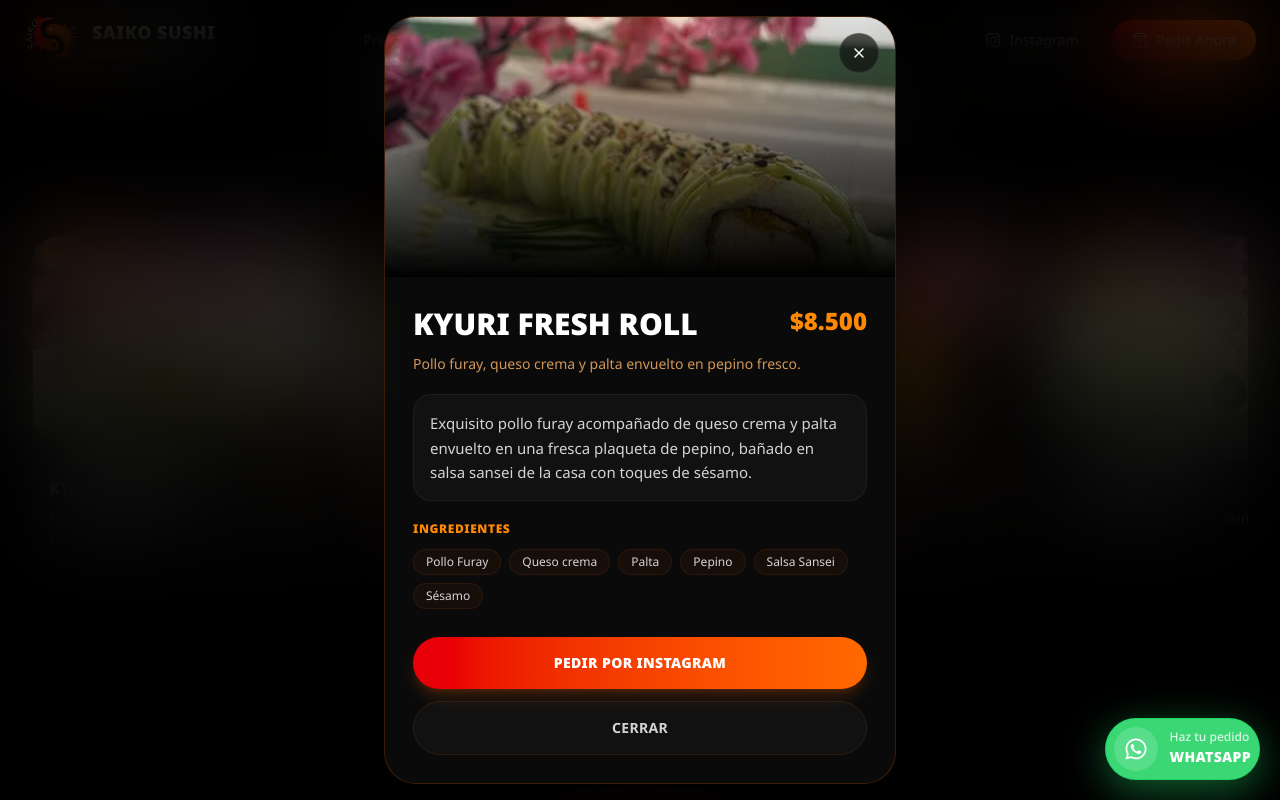
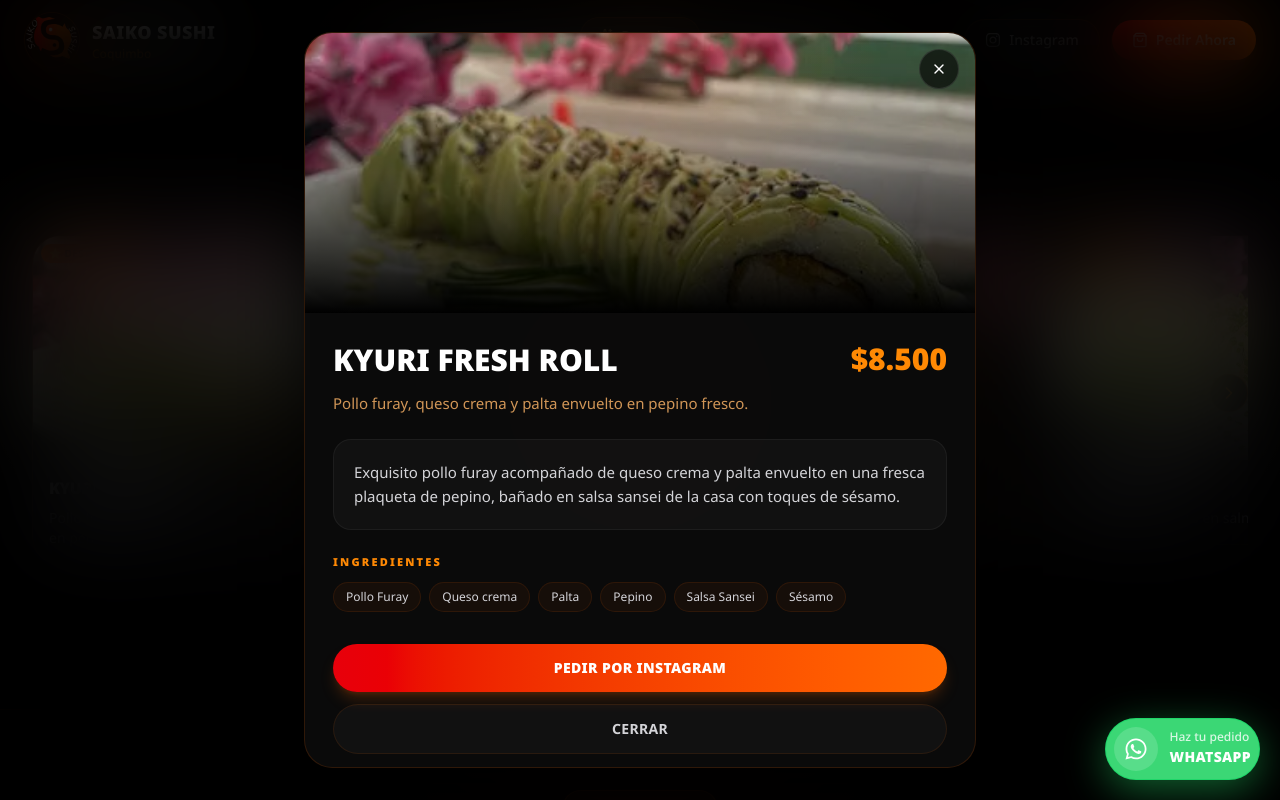
Before and after one commit to Joelherr09/saiko-sushi, a Next.js app: page / in a window 1280 px wide. Both pictures are taken after a click on the button 192 px from the left and 1264 px from the top of the page. Shown: the part 864-1664 px from the top of the page. Built offline with nearby package versions, Linux system fonts and the light colour scheme.

Commit message:
Update ProductModal.tsx

```diff
--- a/components/home/ProductModal.tsx
+++ b/components/home/ProductModal.tsx
@@ -27,6 +27,14 @@ export default function ProductModal({
 
   useEffect(() => {
     setImageError(false);
+
+    if (product) {
+      document.body.style.overflow = "hidden";
+    }
+
+    return () => {
+      document.body.style.overflow = "auto";
+    };
   }, [product]);
 
   if (!product) return null;
@@ -44,16 +52,18 @@ export default function ProductModal({
           animate={{ opacity: 1 }}
           exit={{ opacity: 0 }}
           onClick={onClose}
-          className="fixed inset-0 z-50 flex items-center justify-center overflow-y-auto bg-black/70 p-4 backdrop-blur-2xl"
+          className="fixed inset-0 z-50 overflow-y-auto bg-black/75 backdrop-blur-2xl"
         >
-          {/* Glow */}
-          <div className="absolute inset-0 bg-[radial-gradient(circle_at_center,rgba(249,115,22,0.12),transparent_45%)]" />
+          {/* OVERLAY GLOW */}
+          <div className="absolute inset-0 bg-[radial-gradient(circle_at_center,rgba(249,115,22,0.10),transparent_45%)]" />
 
+          {/* CONTAINER */}
+          <div className="flex min-h-full items-center justify-center p-3 sm:p-5 lg:p-8">
             <motion.div
               initial={{
-              scale: 0.92,
+                scale: 0.94,
                 opacity: 0,
-              y: 40,
+                y: 30,
               }}
               animate={{
                 scale: 1,
@@ -61,75 +71,89 @@ export default function ProductModal({
                 y: 0,
               }}
               exit={{
-              scale: 0.92,
+                scale: 0.94,
                 opacity: 0,
-              y: 40,
+                y: 30,
               }}
               transition={{
-              duration: 0.28,
+                duration: 0.26,
                 ease: [0.22, 1, 0.36, 1],
               }}
-            onClick={(e) => e.stopPropagation()}
-            className="relative w-full max-w-md overflow-hidden rounded-[32px] border border-orange-500/20 bg-[#0b0b0b]/95 shadow-[0_20px_80px_rgba(0,0,0,0.7)] backdrop-blur-xl sm:max-w-lg"
+              onClick={(e) =>
+                e.stopPropagation()
+              }
+              className="relative flex max-h-[92vh] w-full max-w-md flex-col overflow-hidden rounded-[28px] border border-orange-500/15 bg-[#0b0b0b]/95 shadow-[0_25px_80px_rgba(0,0,0,0.75)] backdrop-blur-xl sm:max-w-xl lg:max-w-2xl"
             >
               {/* IMAGE */}
-            <div className="relative h-[220px] w-full overflow-hidden sm:h-[260px]">
+              <div className="relative h-[180px] w-full shrink-0 overflow-hidden sm:h-[240px] lg:h-[280px]">
                 <Image
                   src={imageSrc}
                   alt={product.name}
                   fill
-                onError={() => setImageError(true)}
+                  onError={() =>
+                    setImageError(true)
+                  }
+                  sizes="(max-width: 640px) 100vw, 800px"
                   className={`transition-transform duration-700 ${
-                  imageError || !product.image
-                    ? "object-contain p-10 opacity-80"
+                    imageError ||
+                    !product.image
+                      ? "object-contain p-8 opacity-80 sm:p-10"
                       : "object-cover"
                   }`}
                 />
 
-              {/* Overlay */}
-              {!imageError && product.image && (
-                <div className="absolute inset-0 bg-gradient-to-t from-black via-black/50 to-transparent" />
+                {/* IMAGE OVERLAY */}
+                {!imageError &&
+                  product.image && (
+                    <div className="absolute inset-0 bg-gradient-to-t from-black via-black/40 to-transparent" />
                   )}
 
-              {/* Orange glow */}
+                {/* ORANGE FX */}
                 <div className="absolute inset-0 bg-[radial-gradient(circle_at_top,rgba(249,115,22,0.18),transparent_55%)]" />
 
                 {/* CLOSE */}
                 <button
                   onClick={onClose}
-                className="absolute right-4 top-4 flex size-10 items-center justify-center rounded-full border border-white/10 bg-black/60 text-white backdrop-blur-xl transition-all duration-300 hover:scale-110 hover:border-red-500/40 hover:bg-red-600"
+                  className="absolute right-3 top-3 flex size-10 items-center justify-center rounded-full border border-white/10 bg-black/60 text-white backdrop-blur-xl transition-all duration-300 hover:scale-110 hover:border-red-500/40 hover:bg-red-600 sm:right-4 sm:top-4"
                 >
                   <X className="size-4" />
                 </button>
               </div>
 
-            {/* CONTENT */}
-            <div className="space-y-5 p-5 sm:p-7">
+              {/* SCROLLABLE CONTENT */}
+              <div className="flex-1 overflow-y-auto">
+                <div className="space-y-5 p-4 sm:space-y-6 sm:p-6 lg:p-7">
+
                   {/* TITLE */}
-              <div className="flex flex-col gap-3">
-                <div className="flex items-start justify-between gap-4">
-                  <h3 className="text-2xl font-black uppercase leading-tight text-white sm:text-3xl">
+                  <div className="space-y-3">
+                    <div className="flex flex-col gap-3 sm:flex-row sm:items-start sm:justify-between">
+                      <h3 className="text-2xl font-black uppercase leading-tight text-white sm:max-w-[70%] sm:text-3xl">
                         {product.name}
                       </h3>
 
                       {(product.price ||
-                    product.price === 0) && (
-                    <span className="shrink-0 text-xl font-black text-orange-400 sm:text-2xl">
-                      {formatPrice(product.price)}
+                        product.price ===
+                          0) && (
+                        <span className="shrink-0 text-2xl font-black text-orange-400 sm:text-3xl">
+                          {formatPrice(
+                            product.price
+                          )}
                         </span>
                       )}
                     </div>
 
                     {product.shortDescription && (
-                  <p className="text-sm text-orange-300/80">
-                    {product.shortDescription}
+                      <p className="text-sm leading-relaxed text-orange-300/80 sm:text-[15px]">
+                        {
+                          product.shortDescription
+                        }
                       </p>
                     )}
                   </div>
 
                   {/* DESCRIPTION */}
                   {product.description && (
-                <div className="rounded-2xl border border-white/5 bg-white/[0.03] p-4">
+                    <div className="rounded-2xl border border-white/5 bg-white/[0.03] p-4 sm:p-5">
                       <p className="text-sm leading-relaxed text-zinc-300 sm:text-[15px]">
                         {product.description}
                       </p>
@@ -137,9 +161,10 @@ export default function ProductModal({
                   )}
 
                   {/* INGREDIENTS */}
-              {product.ingredients?.length > 0 && (
+                  {product.ingredients
+                    ?.length > 0 && (
                     <div>
-                  <h4 className="mb-3 text-xs font-black uppercase tracking-wider text-orange-400">
+                      <h4 className="mb-3 text-[11px] font-black uppercase tracking-[0.2em] text-orange-400">
                         Ingredientes
                       </h4>
 
@@ -151,7 +176,7 @@ export default function ProductModal({
                           ) => (
                             <div
                               key={index}
-                          className="rounded-full border border-orange-500/10 bg-orange-500/5 px-3 py-1 text-xs text-zinc-300"
+                              className="rounded-full border border-orange-500/10 bg-orange-500/5 px-3 py-1.5 text-xs text-zinc-300"
                             >
                               {ingredient}
                             </div>
@@ -166,10 +191,13 @@ export default function ProductModal({
                     <div className="space-y-4">
                       {Object.entries(
                         product.options
-                  ).map(([key, values]: any) => (
+                      ).map(
+                        ([key, values]: any) => (
                           <div key={key}>
-                      <h4 className="mb-2 text-xs font-black uppercase tracking-wider text-orange-400">
-                        {formatOptionTitle(key)}
+                            <h4 className="mb-3 text-[11px] font-black uppercase tracking-[0.2em] text-orange-400">
+                              {formatOptionTitle(
+                                key
+                              )}
                             </h4>
 
                             <div className="flex flex-wrap gap-2">
@@ -180,7 +208,7 @@ export default function ProductModal({
                                 ) => (
                                   <div
                                     key={index}
-                              className="rounded-full border border-white/5 bg-white/[0.04] px-3 py-1 text-xs text-zinc-300"
+                                    className="rounded-full border border-white/5 bg-white/[0.04] px-3 py-1.5 text-xs text-zinc-300"
                                   >
                                     {value}
                                   </div>
@@ -188,7 +216,8 @@ export default function ProductModal({
                               )}
                             </div>
                           </div>
-                  ))}
+                        )
+                      )}
                     </div>
                   )}
 
@@ -198,20 +227,22 @@ export default function ProductModal({
                       href="https://www.instagram.com/saiko.sushi_coquimbo/"
                       target="_blank"
                       rel="noopener noreferrer"
-                  className="flex items-center justify-center rounded-full bg-gradient-to-r from-red-600 to-orange-500 px-6 py-4 text-sm font-black uppercase tracking-wide text-white shadow-lg shadow-orange-500/20 transition-all duration-300 hover:scale-[1.02]"
+                      className="flex items-center justify-center rounded-full bg-gradient-to-r from-red-600 to-orange-500 px-6 py-3.5 text-sm font-black uppercase tracking-wide text-white shadow-lg shadow-orange-500/20 transition-all duration-300 hover:scale-[1.02]"
                     >
                       Pedir por Instagram
                     </a>
 
                     <button
                       onClick={onClose}
-                  className="flex items-center justify-center rounded-full border border-orange-500/10 bg-white/[0.03] px-6 py-4 text-sm font-bold uppercase tracking-wide text-zinc-300 transition-all duration-300 hover:border-orange-500/30 hover:bg-orange-500/10 hover:text-white"
+                      className="flex items-center justify-center rounded-full border border-orange-500/10 bg-white/[0.03] px-6 py-3.5 text-sm font-bold uppercase tracking-wide text-zinc-300 transition-all duration-300 hover:border-orange-500/30 hover:bg-orange-500/10 hover:text-white"
                     >
                       Cerrar
                     </button>
                   </div>
                 </div>
+              </div>
             </motion.div>
+          </div>
         </motion.div>
       )}
     </AnimatePresence>
@@ -227,10 +258,12 @@ function formatOptionTitle(key: string) {
     base: "Base",
     extras: "Extras",
     protein: "Proteína",
-    proteinChoices: "Proteínas a elección",
+    proteinChoices:
+      "Proteínas a elección",
     vegetableChoices:
       "Vegetales a elección",
-    baseChoices: "Base a elección",
+    baseChoices:
+      "Base a elección",
   };
 
   return map[key] || key;
```
Lines whose indentation alone changed are shown as unchanged.
